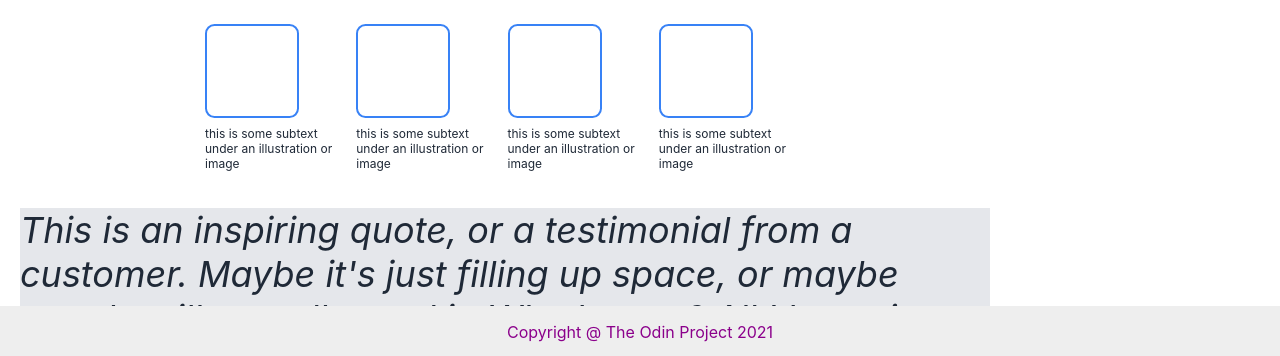
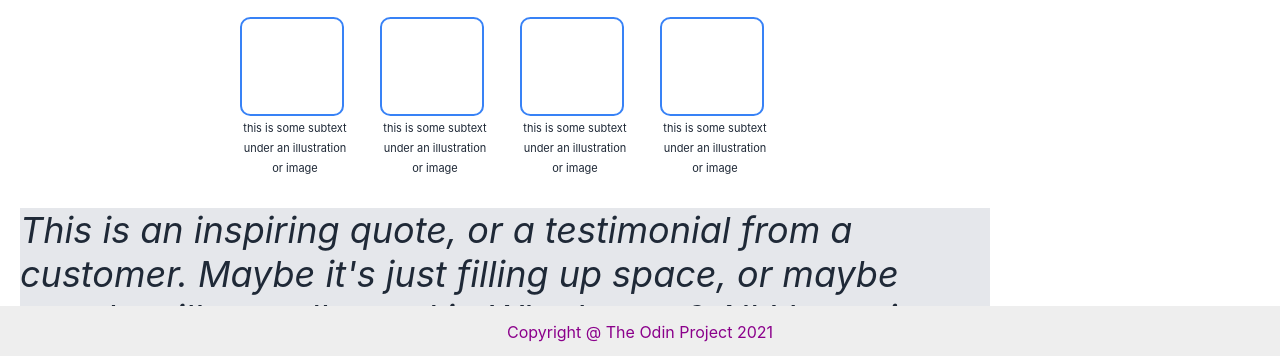
Before and after one commit to kelshuka/Creating-Page, a plain HTML site: page index.html in a window 1280 px wide. Shown: the part 442-798 px from the top of the page. Drawn offline with Linux system fonts and the light colour scheme.

Commit message:
Add index.html and style.css

```diff
--- a/index.html
+++ b/index.html
@@ -37,29 +37,29 @@
         <div class="second-part">
             <div class="twoa">Some random information.</div>
             <div class="twob">
-                <div class="box1">
+                <div class="box">
                     <div class="emptys">   </div>
-                    <div class="texts">this is some subtext
-                        under an illustration or image
-                    </div>
+                    <span class="texts">this is some subtext
+                            under an illustration or image
+                    </span>
                 </div>
-                <div class="box2">
+                <div class="box">
                     <div class="emptys">   </div>
-                    <div class="texts">this is some subtext
-                        under an illustration or image
-                    </div>
+                    <span class="texts">this is some subtext
+                            under an illustration or image
+                    </span>
                 </div>
-                <div class="box3">
+                <div class="box">
                     <div class="emptys">   </div>
-                    <div class="texts">this is some subtext
-                        under an illustration or image
-                    </div>
+                    <span class="texts">this is some subtext
+                            under an illustration or image
+                    </span>
                 </div>
-                <div class="box4">
+                <div class="box">
                     <div class="emptys">   </div>
-                    <div class="texts">this is some subtext
-                         under an illustration or image
-                    </div>
+                    <span class="texts">this is some subtext
+                            under an illustration or image
+                    </span>
                 </div>
             </div>
         </div>
--- a/style.css
+++ b/style.css
@@ -131,6 +131,7 @@ a {
     width: 970px;
     height: 280px;
     align-items: center;
+    text-align: center;
 }
 
 .twoa {
@@ -138,36 +139,49 @@ a {
     font-size: 36px;
     color: #1F2937;
     margin-top: 25px;
-    margin-bottom: 0;
+    margin-bottom: 20px;
 
 }
 
 .twob {
     display: flex;
-    align-items: center;
+   /* align-items: center;*/
+    justify-content: center;
     height: 200px;
-    width: 600px;
+    width: 700px;
+   /* padding: 30px 0px;*/
     gap: 5px;
 }
 
 .emptys {
-    display: flex;
+    /*display: flex;*/
     /*border: 4px solid blue;*/
     border: 2px solid #3882F6;
-    height: 90px;
-    width: 90px;
+    height: 95px;
+    width: 100px;
     border-radius: 10%;/* can also specify it as px */
+    /*gap: 20px;*/
+   /* text-align: center;*/
 
 }
-.texts {
-    text-wrap: wrap;
-    font-size: 12px;
+span.texts {
+    font-size: 11px;
     color: #1F2937;
-    margin-top: 8px;
-    text-wrap: wrap;
-    display: flex;
-    align-self: center;
+   /*  margin-top: 8px;
+   height: 90px;
+    width: 140px;*/
+    /*text-wrap: wrap;*/
 
+}
+
+.twob {
+  display: flex;
+  justify-content: center;
+  gap: 30px;
+}
+
+.box {
+  max-width: 110px;
 }
 
 .third-part {
```
